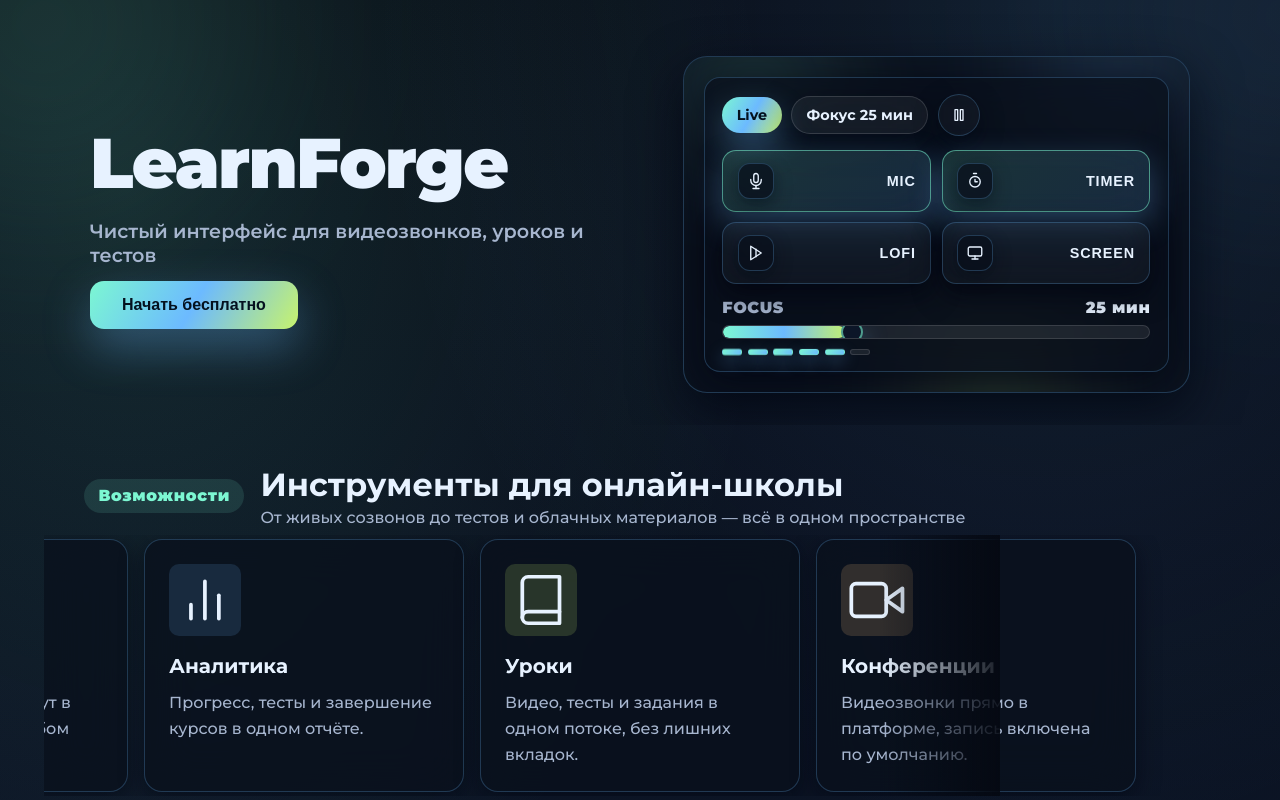
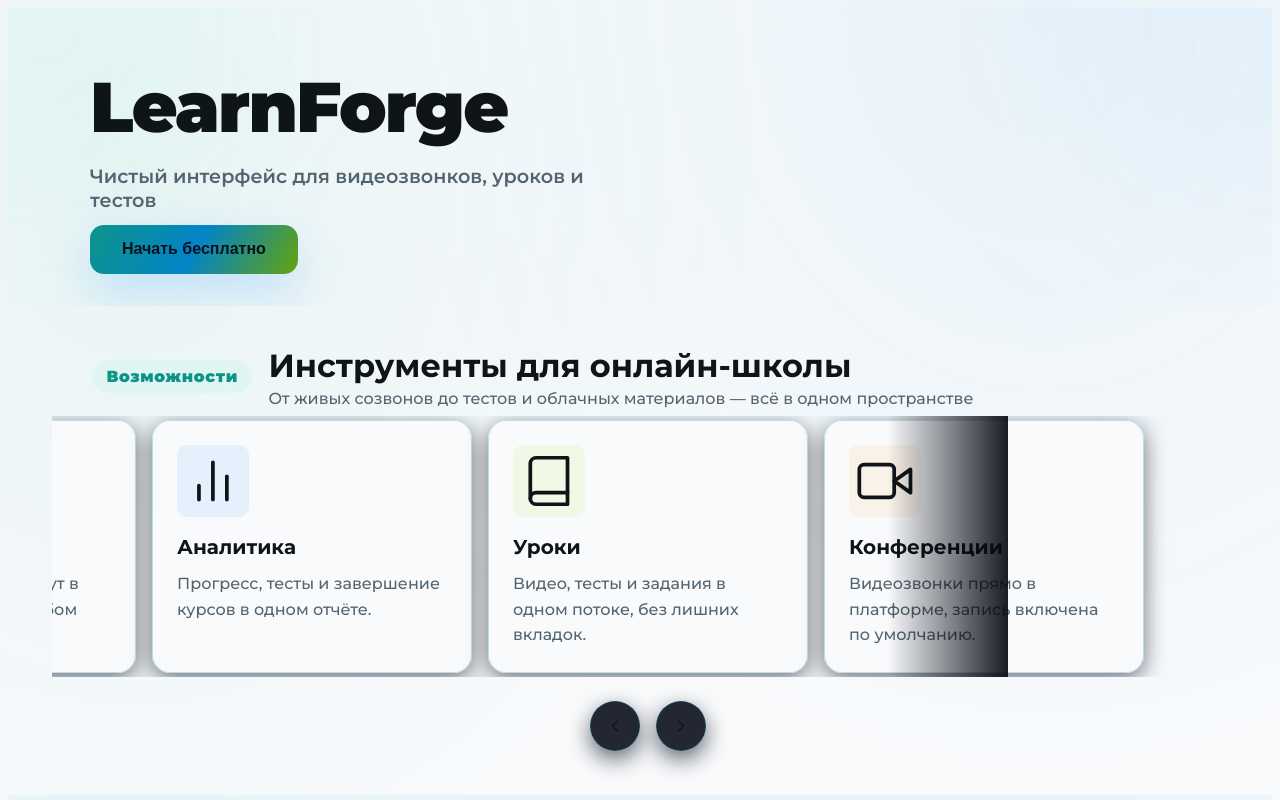
Before and after one commit to StasWW/learnFordge, a React (Vite) app: page / in a window 1280 px wide. Shown: the top 800 px of the page. Built offline with nearby package versions, Linux system fonts and the light colour scheme.

Commit message:
feat: implement dark theme support and update CSS variables

```diff
--- a/src/components/landing/Header.tsx
+++ b/src/components/landing/Header.tsx
@@ -1,81 +1,4 @@
-import { useEffect, useState } from 'react';
-import type { ChangeEvent, JSX } from 'react';
-
 export default function Header() {
-  type ToggleKey = 'mic' | 'timer' | 'lofi' | 'screen';
-  const [toggles, setToggles] = useState<Record<ToggleKey, boolean>>({
-    mic: true,
-    timer: true,
-    lofi: false,
-    screen: false,
-  });
-  const [isPaused, setIsPaused] = useState(false);
-  const [progress, setProgress] = useState(0);
-  const [focusMinutes, setFocusMinutes] = useState(25);
-
-  useEffect(() => {
-    const stepMs = 1400;
-    const id = window.setInterval(() => {
-      if (isPaused) return;
-      setProgress((prev) => (prev + 1) % 6);
-    }, stepMs);
-    return () => window.clearInterval(id);
-  }, [isPaused]);
-
-  const togglePause = () => setIsPaused((prev) => !prev);
-  const toggleControl = (key: ToggleKey) =>
-    setToggles((prev) => ({ ...prev, [key]: !prev[key] }));
-  const handleFocusChange = (event: ChangeEvent<HTMLInputElement>) =>
-    setFocusMinutes(Number(event.target.value));
-
-  const ticks = Array.from({ length: 6 });
-  const controlItems: { key: ToggleKey; label: string; icon: JSX.Element }[] = [
-    {
-      key: 'mic',
-      label: 'mic',
-      icon: (
-        <svg width="18" height="18" viewBox="0 0 24 24" fill="none" stroke="currentColor" strokeWidth="1.8" strokeLinecap="round" strokeLinejoin="round" aria-hidden="true">
-          <path d="M12 2a3 3 0 0 0-3 3v6a3 3 0 0 0 6 0V5a3 3 0 0 0-3-3z" />
-          <path d="M5 10v1a7 7 0 0 0 14 0v-1" />
-          <line x1="12" y1="19" x2="12" y2="22" />
-          <line x1="8" y1="22" x2="16" y2="22" />
-        </svg>
-      ),
-    },
-    {
-      key: 'timer',
-      label: 'timer',
-      icon: (
-        <svg width="18" height="18" viewBox="0 0 24 24" fill="none" stroke="currentColor" strokeWidth="1.8" strokeLinecap="round" strokeLinejoin="round" aria-hidden="true">
-          <circle cx="12" cy="13" r="7" />
-          <polyline points="12 10 12 13 15 13" />
-          <line x1="10" y1="2" x2="14" y2="2" />
-        </svg>
-      ),
-    },
-    {
-      key: 'lofi',
-      label: 'lofi',
-      icon: (
-        <svg width="18" height="18" viewBox="0 0 24 24" fill="none" stroke="currentColor" strokeWidth="1.8" strokeLinecap="round" strokeLinejoin="round" aria-hidden="true">
-          <polygon points="5 3 19 12 5 21 5 3" />
-          <line x1="12" y1="7" x2="12" y2="17" />
-        </svg>
-      ),
-    },
-    {
-      key: 'screen',
-      label: 'screen',
-      icon: (
-        <svg width="18" height="18" viewBox="0 0 24 24" fill="none" stroke="currentColor" strokeWidth="1.8" strokeLinecap="round" strokeLinejoin="round" aria-hidden="true">
-          <rect x="3" y="4" width="18" height="12" rx="2" ry="2" />
-          <line x1="8" y1="20" x2="16" y2="20" />
-          <line x1="12" y1="16" x2="12" y2="20" />
-        </svg>
-      ),
-    },
-  ];
-
   return (
     <header className="hero">
       <div className="hero-glow hero-glow-left" aria-hidden="true" />
@@ -92,80 +15,7 @@ export default function Header() {
             </div>
           </div>
         </div>
-        <div className="hero-visual">
-          <div className="dashboard-preview">
-            <div className="preview-card video-card">
-              <div className="badge-row">
-                <span className="pill live-pill">Live</span>
-                <span className="pill ghost-pill">Фокус {focusMinutes} мин</span>
-                <button
-                  type="button"
-                  className="round-icon-btn"
-                  aria-label={isPaused ? 'Возобновить анимацию' : 'Поставить на паузу'}
-                  onClick={togglePause}
-                >
-                  {isPaused ? (
-                    <svg width="16" height="16" viewBox="0 0 24 24" fill="none" stroke="currentColor" strokeWidth="2" strokeLinecap="round" strokeLinejoin="round" aria-hidden="true">
-                      <polygon points="5 3 19 12 5 21 5 3" />
-                    </svg>
-                  ) : (
-                    <svg width="16" height="16" viewBox="0 0 24 24" fill="none" stroke="currentColor" strokeWidth="2" strokeLinecap="round" strokeLinejoin="round" aria-hidden="true">
-                      <rect x="6" y="4" width="4" height="16" />
-                      <rect x="14" y="4" width="4" height="16" />
-                    </svg>
-                  )}
-                </button>
-              </div>
-              <div className={`control-pad ${isPaused ? 'is-paused' : ''}`} aria-label="Панель live управления">
-                <div className="control-grid">
-                  {controlItems.map((item) => (
-                    <button
-                      key={item.key}
-                      type="button"
-                      className={`control-toggle ${toggles[item.key] ? 'is-on' : ''}`}
-                      aria-pressed={toggles[item.key]}
-                      onClick={() => toggleControl(item.key)}
-                    >
-                      <span className="toggle-icon" aria-hidden="true">{item.icon}</span>
-                      <span className="control-label">{item.label}</span>
-                    </button>
-                  ))}
-                </div>
-                <div className="control-slider" aria-label="Настройка времени фокуса">
-                  <div className="slider-head">
-                    <span className="slider-label">focus</span>
-                    <span className="slider-value">{focusMinutes} мин</span>
-                  </div>
-                  <div className="slider-body">
-                    <div
-                      className="slider-fill"
-                      style={{ width: `${((focusMinutes - 15) / 35) * 100}%` }}
-                      aria-hidden="true"
-                    />
-                    <input
-                      className="slider-input"
-                      type="range"
-                      min="15"
-                      max="50"
-                      step="1"
-                      value={focusMinutes}
-                      onChange={handleFocusChange}
-                      aria-valuemin={15}
-                      aria-valuemax={50}
-                      aria-valuenow={focusMinutes}
-                    />
-                  </div>
-                  <div className="live-timeline" aria-hidden="true">
-                    {ticks.map((_, index) => (
-                      <span key={index} className={`tick ${index <= progress ? 'active' : ''}`} />
-                    ))}
-                  </div>
-                </div>
-              </div>
-            </div>
-            <div className="preview-aurora" aria-hidden="true" />
-          </div>
-        </div>
+
       </div>
     </header>
   );
--- a/src/main.tsx
+++ b/src/main.tsx
@@ -4,9 +4,25 @@ import Landing from './pages/Landing.tsx'
 import Lessons from "./pages/Lessons.tsx";
 import { BrowserRouter, Routes, Route } from "react-router-dom";
 
-if (window.matchMedia &&
-  window.matchMedia("(prefers-color-scheme: dark)")) {
-  document.getElementById('root')?.setAttribute('data-theme', 'dark');
+// Set initial theme based on user preference
+const prefersDark = window.matchMedia && window.matchMedia("(prefers-color-scheme: dark)").matches;
+const rootElement = document.getElementById('root');
+
+if (rootElement && prefersDark) {
+  rootElement.setAttribute('data-theme', 'dark');
+}
+
+// Listen for changes in color scheme preference
+if (window.matchMedia) {
+  window.matchMedia("(prefers-color-scheme: dark)").addEventListener('change', (e) => {
+    if (rootElement) {
+      if (e.matches) {
+        rootElement.setAttribute('data-theme', 'dark');
+      } else {
+        rootElement.removeAttribute('data-theme');
+      }
+    }
+  });
 }
 
 createRoot(document.getElementById('root')!).render(
--- a/src/styles/theme.css
+++ b/src/styles/theme.css
@@ -53,6 +53,31 @@
 }
 
 :root {
+    --bg: #f8fafc;
+    --text: #0f1419;
+    --muted-text: #536471;
+    --border: #e1e8ed;
+    --accent: #0d9488;
+    --secondary: #0284c7;
+    --success: #65a30d;
+    --selected: rgba(13, 148, 136, 0.15);
+
+    --glass-bg: rgba(255, 255, 255, 0.85);
+    --glass-bg-strong: rgba(248, 250, 252, 0.95);
+    --glass-bg-hover: rgba(241, 245, 249, 0.98);
+    --glass-border: rgba(13, 148, 136, 0.2);
+    --glass-border-strong: rgba(2, 132, 199, 0.25);
+    --glass-shadow: 0 26px 90px rgba(15, 23, 42, 0.08);
+    --glass-shadow-hover: 0 36px 120px rgba(15, 23, 42, 0.12);
+    --blur-amount: 18px;
+    --gradient-accent: linear-gradient(135deg, rgba(13, 148, 136, 0.12) 0%, rgba(2, 132, 199, 0.15) 50%, rgba(101, 163, 13, 0.12) 100%);
+    --gradient-glow: radial-gradient(circle at 18% 18%, rgba(13, 148, 136, 0.2), transparent 36%), radial-gradient(circle at 78% 10%, rgba(2, 132, 199, 0.18), transparent 34%), radial-gradient(circle at 35% 78%, rgba(101, 163, 13, 0.16), transparent 36%);
+    --page-gradient: radial-gradient(120% 120% at 10% 12%, rgba(13, 148, 136, 0.06), transparent 42%), radial-gradient(120% 120% at 82% 0%, rgba(2, 132, 199, 0.06), transparent 44%);
+
+    font-family: 'Montserrat', system-ui, Avenir, Helvetica, Arial, sans-serif;
+}
+
+[data-theme="dark"] {
     --bg: #050912;
     --text: #e7f2ff;
     --muted-text: #a7b6cf;
@@ -60,8 +85,8 @@
     --accent: #7cf7d2;
     --secondary: #6cbaff;
     --success: #c7f36d;
+    --selected: rgba(124, 247, 210, 0.25);
 
-    /* Glass / Liquid Glass tokens */
     --glass-bg: rgba(255, 255, 255, 0.03);
     --glass-bg-strong: rgba(10, 16, 28, 0.76);
     --glass-bg-hover: rgba(14, 22, 36, 0.86);
@@ -72,9 +97,32 @@
     --blur-amount: 22px;
     --gradient-accent: linear-gradient(135deg, rgba(124, 247, 210, 0.16) 0%, rgba(108, 186, 255, 0.2) 50%, rgba(199, 243, 109, 0.18) 100%);
     --gradient-glow: radial-gradient(circle at 18% 18%, rgba(124, 247, 210, 0.34), transparent 36%), radial-gradient(circle at 78% 10%, rgba(108, 186, 255, 0.3), transparent 34%), radial-gradient(circle at 35% 78%, rgba(199, 243, 109, 0.26), transparent 36%);
-    --page-gradient: radial-gradient(120% 120% at 10% 12%, rgba(124, 247, 210, 0.12), transparent 42%), radial-gradient(120% 120% at 82% 0%, rgba(108, 186, 255, 0.12), transparent 44%), linear-gradient(180deg, #050912 0%, #0c1526 55%, #091223 100%);
+    --page-gradient: radial-gradient(120% 120% at 10% 12%, rgba(124, 247, 210, 0.12), transparent 42%), radial-gradient(120% 120% at 82% 0%, rgba(108, 186, 255, 0.12), transparent 44%);
+}
 
-    font-family: 'Montserrat', system-ui, Avenir, Helvetica, Arial, sans-serif;
+@media (prefers-color-scheme: dark) {
+    :root:not([data-theme="light"]) {
+        --bg: #050912;
+        --text: #e7f2ff;
+        --muted-text: #a7b6cf;
+        --border: #1b2740;
+        --accent: #7cf7d2;
+        --secondary: #6cbaff;
+        --success: #c7f36d;
+        --selected: rgba(124, 247, 210, 0.25);
+
+        --glass-bg: rgba(255, 255, 255, 0.03);
+        --glass-bg-strong: rgba(10, 16, 28, 0.76);
+        --glass-bg-hover: rgba(14, 22, 36, 0.86);
+        --glass-border: rgba(124, 247, 210, 0.18);
+        --glass-border-strong: rgba(108, 186, 255, 0.24);
+        --glass-shadow: 0 26px 90px rgba(2, 8, 20, 0.55);
+        --glass-shadow-hover: 0 36px 120px rgba(4, 10, 24, 0.64);
+        --blur-amount: 22px;
+        --gradient-accent: linear-gradient(135deg, rgba(124, 247, 210, 0.16) 0%, rgba(108, 186, 255, 0.2) 50%, rgba(199, 243, 109, 0.18) 100%);
+        --gradient-glow: radial-gradient(circle at 18% 18%, rgba(124, 247, 210, 0.34), transparent 36%), radial-gradient(circle at 78% 10%, rgba(108, 186, 255, 0.3), transparent 34%), radial-gradient(circle at 35% 78%, rgba(199, 243, 109, 0.26), transparent 36%);
+        --page-gradient: radial-gradient(120% 120% at 10% 12%, rgba(124, 247, 210, 0.12), transparent 42%), radial-gradient(120% 120% at 82% 0%, rgba(108, 186, 255, 0.12), transparent 44%);
+    }
 }
 
 body, #id {
@@ -82,5 +130,4 @@ body, #id {
     background-color: var(--bg);
     color: var(--text);
     min-height: 100vh;
-    margin: 0;
 }
```
